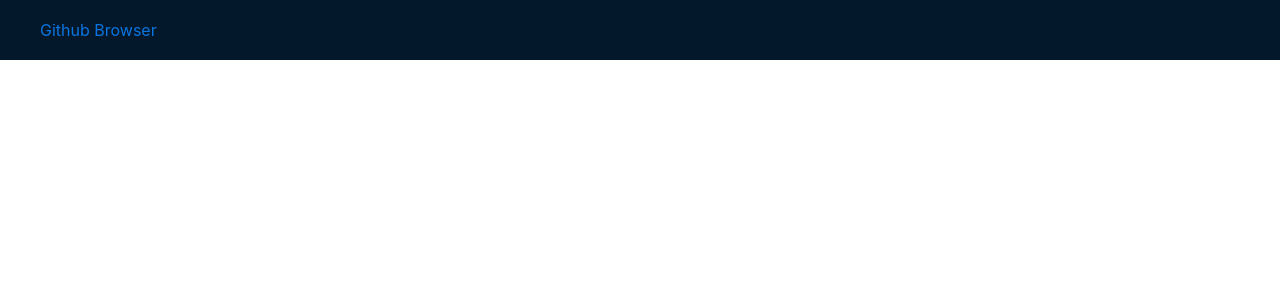
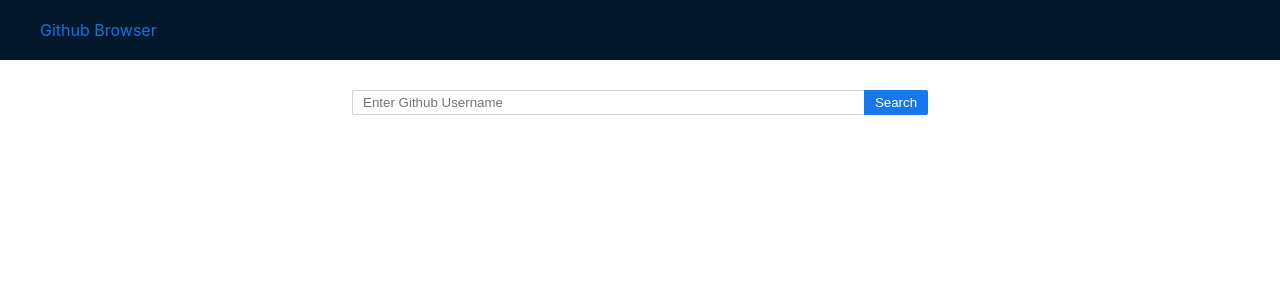
Before and after one commit to iqra-javed/github-fetch, a React (Create React App) app: page /repos in a window 1280 px wide. Shown: the top 300 px of the page. Built offline with nearby package versions, Linux system fonts and the light colour scheme.

Commit message:
Create SearchInput component & fetchUserHandler able to fetch user repos sorted by stars

```diff
--- a/src/App.js
+++ b/src/App.js
@@ -1,6 +1,7 @@
 import React, { Component } from 'react';
 
 import AppBar from './components/AppBar';
+import SearchInput from './components/SearchInput';
 import './App.css';
 
 class App extends Component {
@@ -8,6 +9,7 @@ class App extends Component {
     return (
       <div className="App">
         <AppBar title="Github Browser" />
+        <SearchInput />
       </div>
     );
   }
--- /dev/null
+++ b/src/components/SearchInput.js
@@ -0,0 +1,74 @@
+import React, { Component } from 'react';
+
+import '../styles/SearchInput.css';
+
+class SearchInput extends Component {
+  state = {
+    currentUser: '',
+    currentUserRepos: [],
+    error: ''
+  };
+
+  inputChangeHandler = e => {
+    this.setState({ [e.target.name]: e.target.value });
+  };
+
+  fetchUserHandler = () => {
+    let user = this.state.currentUser;
+
+    fetch(`https://api.github.com/users/${user}/repos`)
+      .then(response => {
+        if (response.ok) {
+          return response.json();
+        }
+        let error = Object.assign(
+          {},
+          {
+            status: response.status,
+            statusText: response.statusText
+          }
+        );
+        this.setState({ error });
+        return Promise.reject(error);
+      })
+      .then(data => {
+       data.sort((a, b) => {
+          return b.stargazers_count - a.stargazers_count;
+        });
+        this.setState({ currentUserRepos: data, currentUser: '', error: {} });
+      })
+      .catch(error => {
+        console.log(
+          'There has been a problem with your fetch operation: ',
+          error.statusText
+        );
+      });
+  };
+
+  render() {
+    return (
+      <div className='input-container'>
+        {this.state.error && (
+          <div className='error-message'>
+            <span>
+              {this.state.error.status === 404 ? '' : this.state.error.status}
+            </span>
+            {this.state.error.statusText === 'Not Found'
+              ? 'User not found. Please try again.'
+              : this.state.error.statusText}
+          </div>
+        )}
+        <input
+          type='text'
+          placeholder='Enter Github Username'
+          name='currentUser'
+          value={this.state.currentUser}
+          onChange={this.inputChangeHandler}
+        />
+        <button onClick={this.fetchUserHandler}>Search</button>
+      </div>
+    );
+  }
+}
+
+export default SearchInput;
--- /dev/null
+++ b/src/styles/SearchInput.css
@@ -0,0 +1,29 @@
+.input-container {
+    margin-top: 30px;
+}
+
+input {
+    box-sizing: border-box;
+    border: 1px solid lightgray;
+    width: 40%;
+    height: 25px;
+    padding-left: 10px;
+    border-right: none;
+    border-radius: 2px 0 0 2px;
+}
+
+button {
+    box-sizing: border-box;
+    border: none;
+    height: 25px;
+    width: 5%;
+    background-color: #1778ED;
+    color: #ffffff;
+    border-radius: 0 2px 2px 0;
+    border-left: none;
+    padding: 0;
+}
+
+.error-message {
+    color: red;
+}
```
